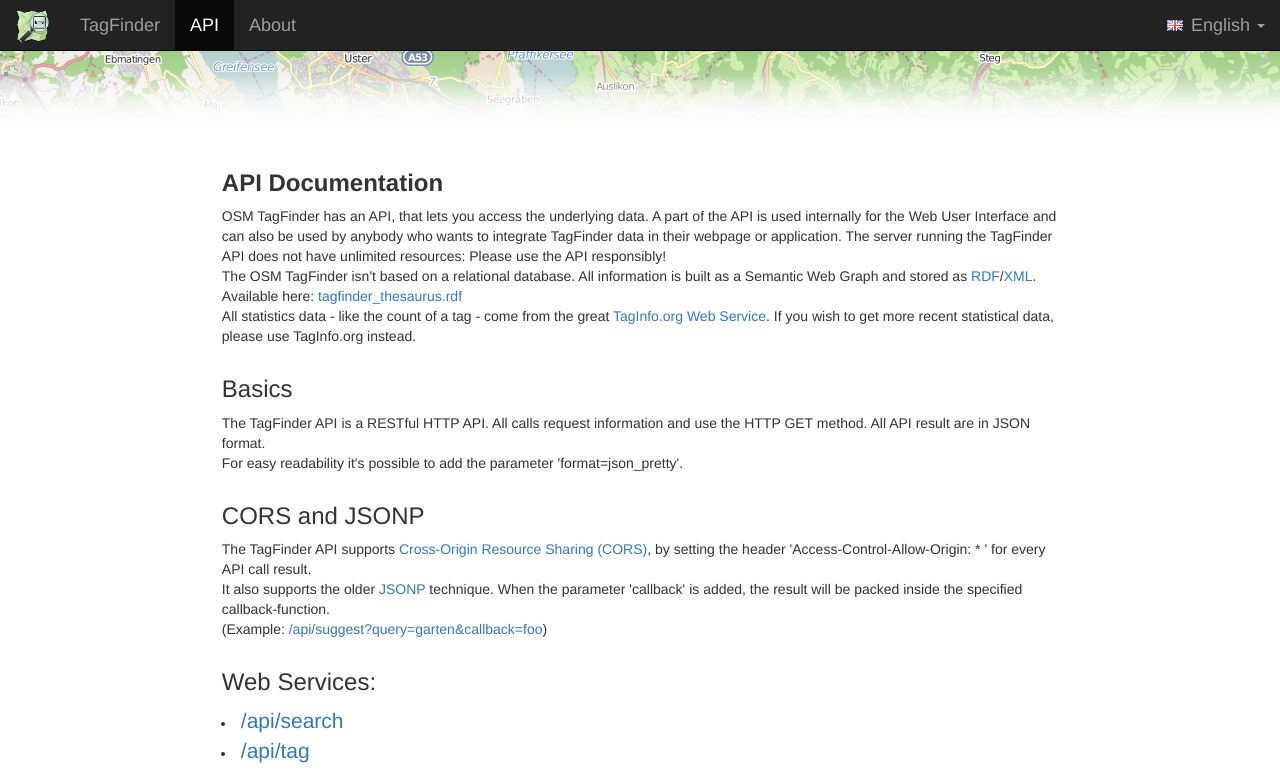
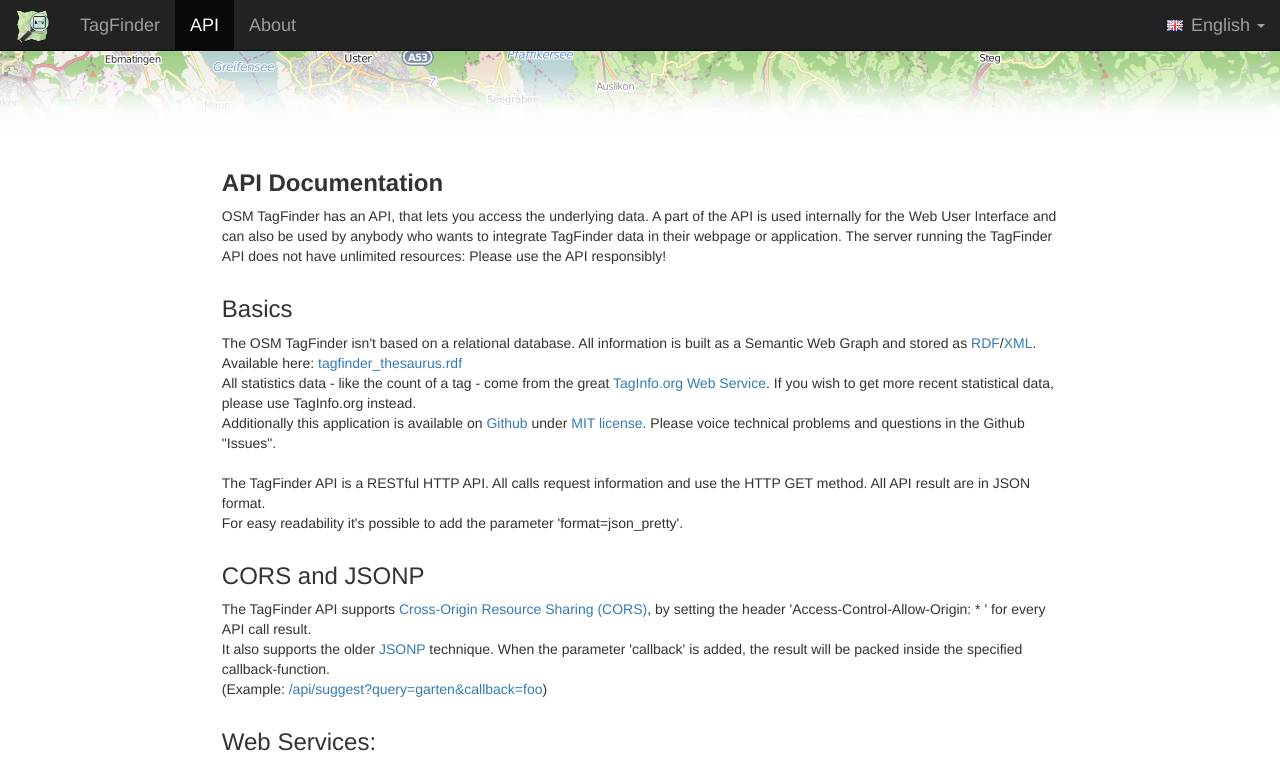
Before and after one commit to geometalab/OSMTagFinder, a Flask app: page /apidoc in a window 1280 px wide. Shown: the top 770 px of the page. Run offline with Flask 2, Linux system fonts and the light colour scheme; parts of the project's set-up code (start-up, migrations or seed data) failed here and were passed over; some libraries are stand-ins or nearby versions.

Commit message:
Mention Github in API Doc

```diff
--- a/OSMTagFinder/search/graphsearch.py
+++ b/OSMTagFinder/search/graphsearch.py
@@ -65,7 +65,7 @@
             if lang == 'en':
                 translatedToken = Translator().translate(token.text, lang)
                 if not translatedToken is None and not translatedToken == token.text:
-                    tokens.add(token)
+                    tokens.add(token.text)
             else:
                 translatedToken = Translator().translate(utils.removeTrema(token.text), lang)
                 if not translatedToken is None and not translatedToken == token.text:
--- a/OSMTagFinder/server.py
+++ b/OSMTagFinder/server.py
@@ -34,7 +34,7 @@
 
     tagFinderHost = cl.getWebsiteString('HOST')
     tagFinderPort = int(os.environ.get("PORT", cl.getWebsiteInt('PORT')))
-    app.run(debug=False, host=tagFinderHost, port=tagFinderPort, threaded=True) # debug=False/True, alternately app.run(..., processes=3)
+    app.run(debug=True, host=tagFinderHost, port=tagFinderPort, threaded=True) # debug=False/True, alternately app.run(..., processes=3)
 
 
 if __name__ == '__main__':
--- a/OSMTagFinder/web/templates/apidoc.html
+++ b/OSMTagFinder/web/templates/apidoc.html
@@ -22,14 +22,16 @@
                         <h3 class="api-title" lang="de">API Dokumentation</h3>
                         <h5>OSM TagFinder hat ein API, dass die zugrunde liegenden Daten zugänglich macht. Ein Teil des APIs wird intern auch für das Web User Interface verwendet und kann auch von
                         jedem benutzt werden, der die TagFinder Daten in seiner Webseite oder Applikation integrieren will. Der TagFinder Server hat jedoch nicht unbegrenzte Ressourcen: Bitte verwenden Sie
-                        das API verantwortungsvoll!<br/>
-                        Der OSM TagFinder basiert nicht auf einer relationalen Datenbank. Die gesamten Informationen sind als Semantic Web Graph aufgebaut und als <a href="http://www.w3.org/RDF/" target="_blank">RDF</a>/<a href="http://www.w3.org/XML/" target="_blank">XML</a>
+                        das API verantwortungsvoll!</h5>
+
+                        <h3 class="api-headers">Allgemeine Infos</h3>
+                        <h5>Der OSM TagFinder basiert nicht auf einer relationalen Datenbank. Die gesamten Informationen sind als Semantic Web Graph aufgebaut und als <a href="http://www.w3.org/RDF/" target="_blank">RDF</a>/<a href="http://www.w3.org/XML/" target="_blank">XML</a>
                         verfügbar: <a href="/tagfinder_thesaurus.rdf" target="_blank">tagfinder_thesaurus.rdf</a><br/>
                         Alle Statistik Daten - wie Anzahl der einzelnen Tags - stammen von dem hervorragenden <a href="https://taginfo.openstreetmap.org/taginfo/apidoc" target="_blank">TagInfo.org Web Service</a> und sollten
-                        falls gewünscht von dort bezogen werden.</h5>
-
-                        <h3 class="api-headers">Allgemeine Infos</h3>
-                        <h5>Das TagFinder API ist ein RESTful HTTP API. Alle Anfragen fordern Informationen von TagFinder an und erfolgen über die HTTP GET Methode. Die API Resultate sind im JSON Format.<br/>
+                        falls gewünscht von dort bezogen werden.<br/>
+                        Ausserdem ist die Applikation auf <a href="https://github.com/geometalab/OSMTagFinder" target="_blank">Github</a> unter <a href="https://github.com/geometalab/OSMTagFinder/blob/master/LICENSE.md" target="_blank">MIT Lizenz</a> verfügbar.
+                        Hier können unter "Issues" auch technische Probleme gemeldet werden.<br/><br/>
+                        Das TagFinder API ist ein RESTful HTTP API. Alle Anfragen fordern Informationen von TagFinder an und erfolgen über die HTTP GET Methode. Die API Resultate sind im JSON Format.<br/>
                         Für eine einfachere Lesbarkeit is es möglich den Parameter 'format=json_pretty' anzuhängen.</h5>
 
                         <h3 class="api-headers">CORS und JSONP</h3>
@@ -43,13 +45,15 @@
                     <div class="api-info" lang="en">
                         <h3 class="api-title" lang="en">API Documentation</h3>
                         <h5>OSM TagFinder has an API, that lets you access the underlying data. A part of the API is used internally for the Web User Interface and can also be used by anybody
-                        who wants to integrate TagFinder data in their webpage or application. The server running the TagFinder API does not have unlimited resources: Please use the API responsibly!<br/>
-                        The OSM TagFinder isn't based on a relational database. All information is built as a Semantic Web Graph and stored as <a href="http://www.w3.org/RDF/" target="_blank">RDF</a>/<a href="http://www.w3.org/XML/" target="_blank">XML</a>.
-                        Available here: <a href="/tagfinder_thesaurus.rdf" target="_blank">tagfinder_thesaurus.rdf</a><br/>
-                        All statistics data - like the count of a tag - come from the great <a href="https://taginfo.openstreetmap.org/taginfo/apidoc" target="_blank">TagInfo.org Web Service</a>. If you wish to get more recent statistical data, please use TagInfo.org instead.</h5>
+                        who wants to integrate TagFinder data in their webpage or application. The server running the TagFinder API does not have unlimited resources: Please use the API responsibly!</h5>
 
                         <h3 class="api-headers">Basics</h3>
-                        <h5>The TagFinder API is a RESTful HTTP API. All calls request information and use the HTTP GET method. All API result are in JSON format.<br/>
+                        <h5>The OSM TagFinder isn't based on a relational database. All information is built as a Semantic Web Graph and stored as <a href="http://www.w3.org/RDF/" target="_blank">RDF</a>/<a href="http://www.w3.org/XML/" target="_blank">XML</a>.
+                        Available here: <a href="/tagfinder_thesaurus.rdf" target="_blank">tagfinder_thesaurus.rdf</a><br/>
+                        All statistics data - like the count of a tag - come from the great <a href="https://taginfo.openstreetmap.org/taginfo/apidoc" target="_blank">TagInfo.org Web Service</a>. If you wish to get more recent statistical data, please use TagInfo.org instead.<br/>
+                        Additionally this application is available on <a href="https://github.com/geometalab/OSMTagFinder" target="_blank">Github</a> under <a href="https://github.com/geometalab/OSMTagFinder/blob/master/LICENSE.md" target="_blank">MIT license</a>.
+                        Please voice technical problems and questions in the Github "Issues".<br/><br/>
+                        The TagFinder API is a RESTful HTTP API. All calls request information and use the HTTP GET method. All API result are in JSON format.<br/>
                         For easy readability it's possible to add the parameter 'format=json_pretty'.</h5>
 
                         <h3 class="api-headers">CORS and JSONP</h3>
```
Also changed, not shown: OSMTagFinder/web/templates/about.html (+4 -4 lines), 1 other file.
